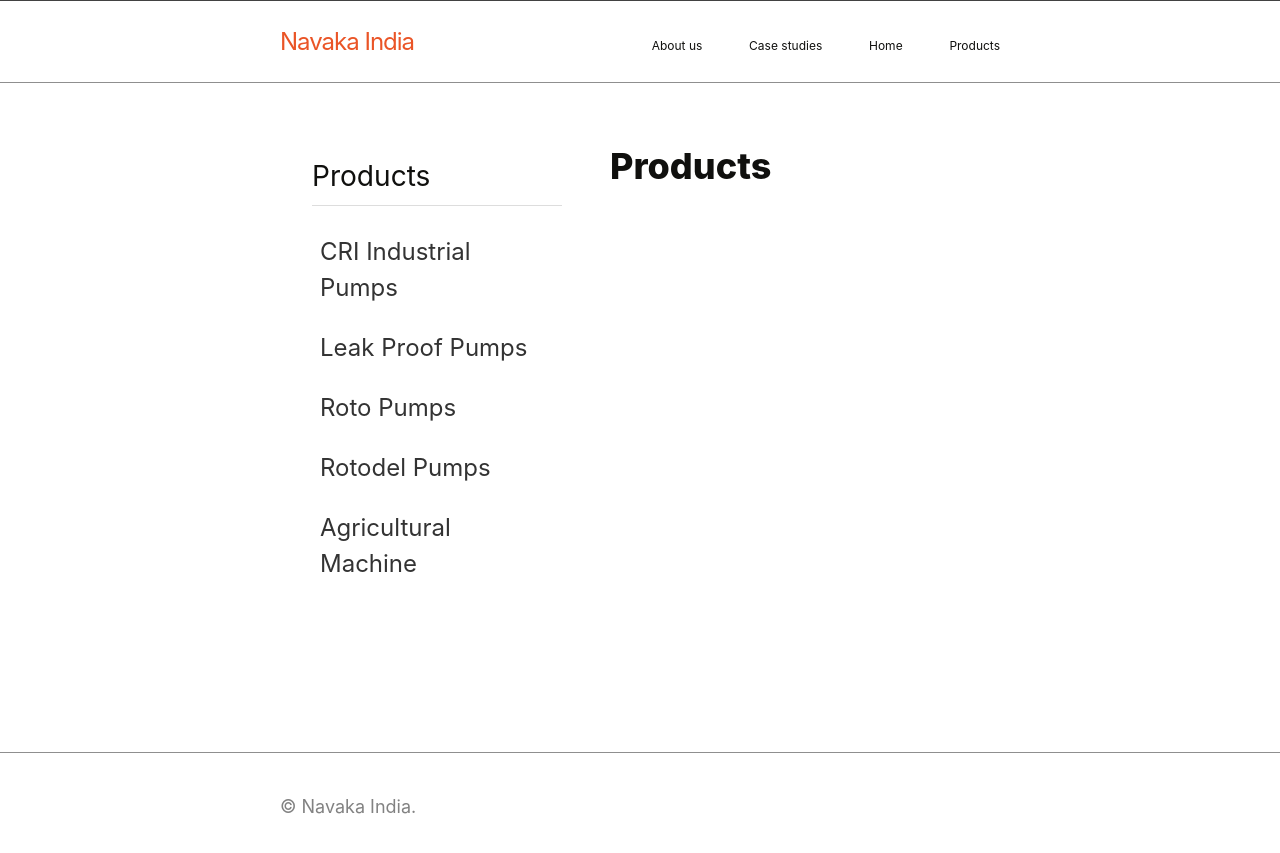
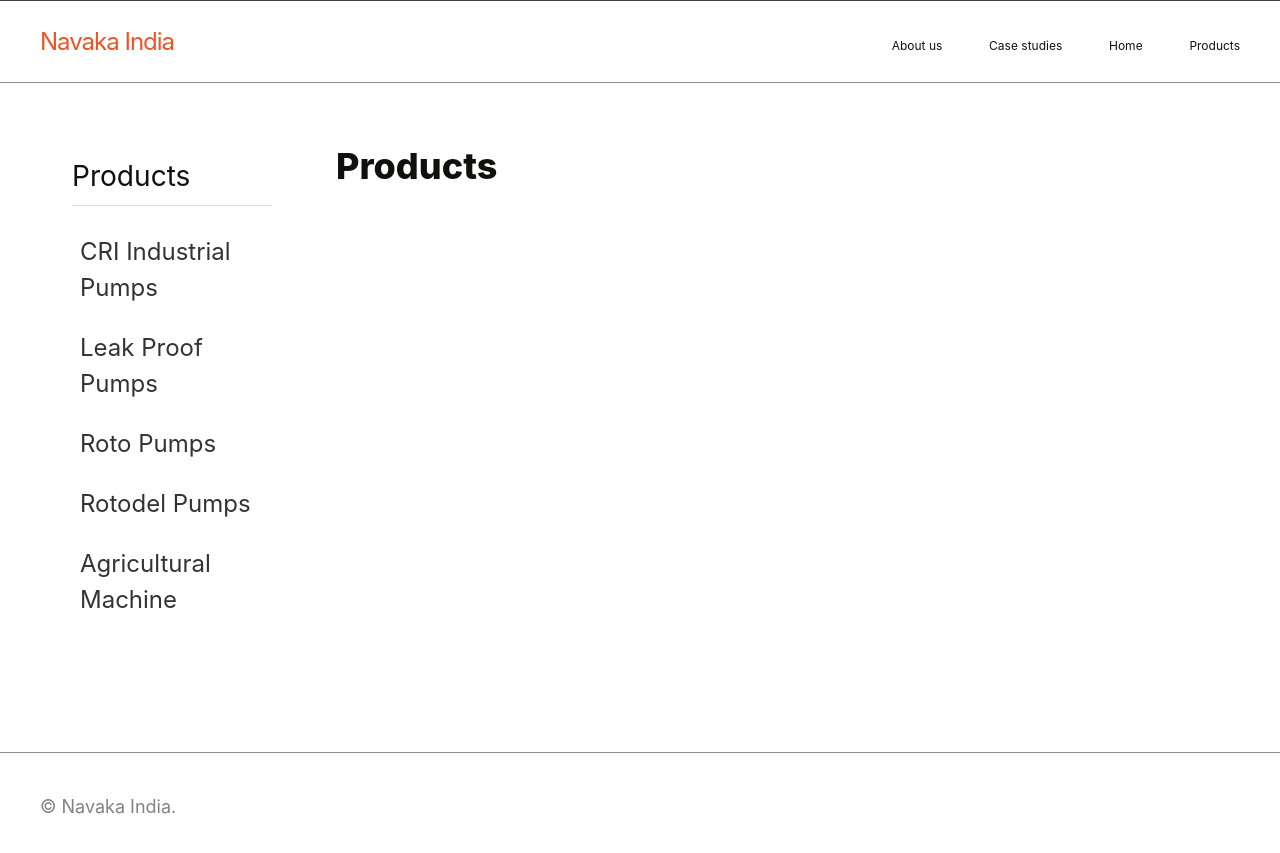
Before and after one commit to manassaloi/navakapumps, a Jekyll site: the page built from products.md, in a window 1280 px wide. Shown: the top 853 px of the page. Built offline with Jekyll 4.4.1, drawn with Linux system fonts in a browser that asks for light colours.

Commit message:
Expanded the site width and ignored wrapper. mobile is still responsive

```diff
--- a/_sass/minima/_base.scss
+++ b/_sass/minima/_base.scss
@@ -177,8 +177,8 @@
  * Wrapper
  */
 .wrapper {
-  max-width: -webkit-calc(#{$content-width} - (#{$spacing-unit}));
-  max-width:         calc(#{$content-width} - (#{$spacing-unit}));
+  max-width: -webkit-calc(1400px - (#{$spacing-unit}));
+  max-width:         calc(1400px - (#{$spacing-unit}));
   margin-right: auto;
   margin-left: auto;
   padding-right: $spacing-unit / 2;
@@ -186,8 +186,8 @@
   @extend %clearfix;
 
   @media screen and (min-width: $on-large) {
-    max-width: -webkit-calc(#{$content-width} - (#{$spacing-unit} * 2));
-    max-width:         calc(#{$content-width} - (#{$spacing-unit} * 2));
+    max-width: -webkit-calc(1400px - (#{$spacing-unit} * 2));
+    max-width:         calc(1400px - (#{$spacing-unit} * 2));
     padding-right: $spacing-unit;
     padding-left: $spacing-unit;
   }
--- a/assets/css/style.scss
+++ b/assets/css/style.scss
@@ -7,8 +7,7 @@
 // Product page layout
 .product-container {
   display: flex;
-  gap: 2rem;
-  max-width: $content-width;
+  gap: 3rem;
   margin: 0 auto;
   padding: 1rem;
 
@@ -19,7 +18,7 @@
 }
 
 .product-sidebar {
-  flex: 0 0 250px;
+  flex: 0 0 200px;
   padding: 1rem;
   background: #FFFFFF;
   border-radius: 4px;
@@ -27,7 +26,7 @@
 
 .product-content {
   flex: 1;
-  min-width: 0; // Prevents content from overflowing
+  min-width: 0;
 }
 
 .product-nav {
@@ -70,20 +69,41 @@
   }
 }
 
-// Responsive layout
+// Responsive layout - updated breakpoints
+@media (max-width: 1024px) {
+  .wrapper {
+    max-width: 95%;
+    padding: 0 1rem;
+  }
+
+  .product-container {
+    gap: 2rem;
+  }
+
+  .product-sidebar {
+    flex: 0 0 180px;
+  }
+}
+
 @media (max-width: 768px) {
   .product-container {
     flex-direction: column;
+    padding: 0.5rem;
   }
 
   .product-sidebar {
     flex: none;
     width: 100%;
+    margin-bottom: 2rem;
   }
 
   .product-nav {
     position: relative;
     top: 0;
+  }
+
+  .wrapper {
+    padding: 0 0.5rem;
   }
 }
 
```
